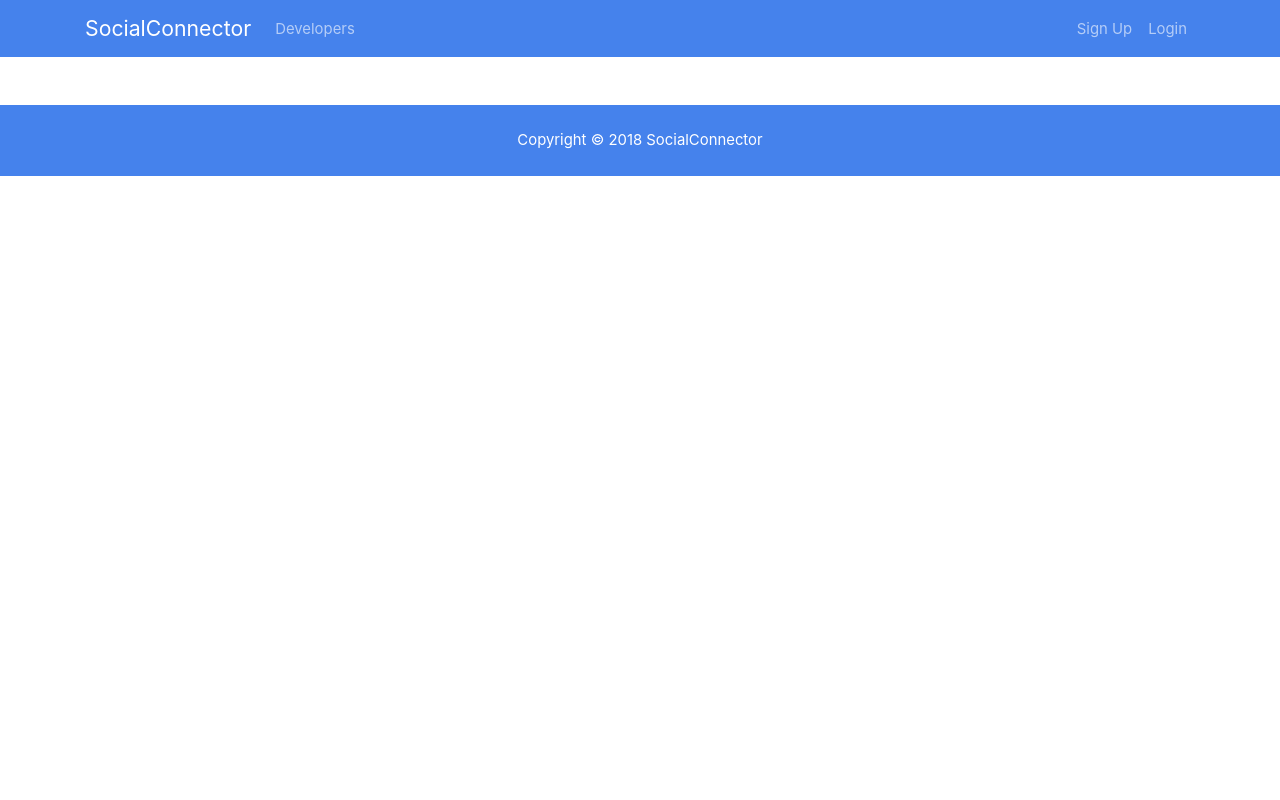
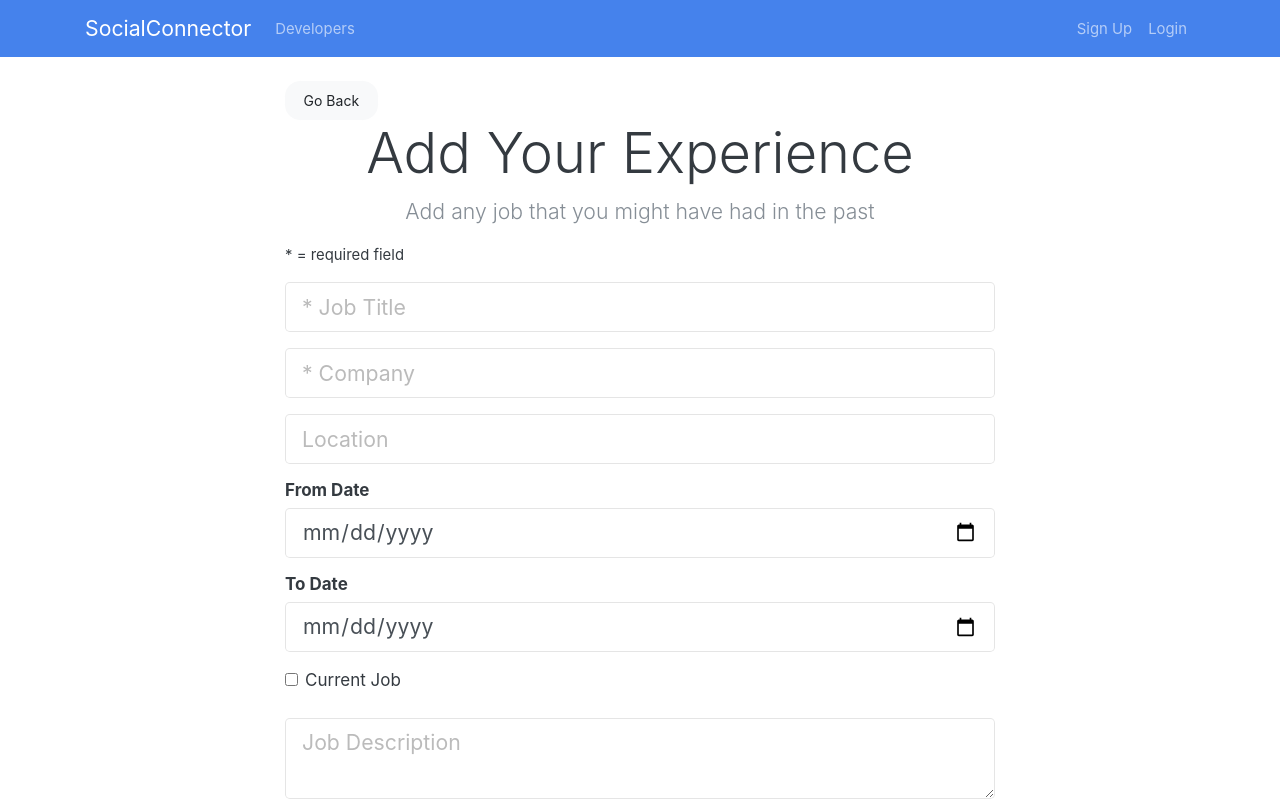
Before and after one commit to HuangStanley050/social_connect_client, a React (Create React App) app: page /add-experience in a window 1280 px wide. Shown: the top 800 px of the page. Built offline with nearby package versions, Linux system fonts and the light colour scheme.

Commit message:
almost finished with add-experience

```diff
--- a/src/App.js
+++ b/src/App.js
@@ -12,6 +12,7 @@ import Register from "./components/auth/register";
 import DashBoard from "./components/dashboard/dashboard";
 import CreateProfile from "./components/create-profile/createProfile";
 import EditProfile from "./components/edit-profile/edit-profile";
+import AddExperience from "./components/credentials/addexperience";
 import { login_success as setUser, logout } from "./store/actions/auth";
 import { clear_current_profile } from "./store/actions/profile";
 /*global localStorage */
@@ -51,7 +52,8 @@ class App extends Component {
             <Route path="/register" component={Register} />
             <Route path="/create-profile" component={CreateProfile} />
             <Route path="/dashboard" component={DashBoard} />
-            <Route exact path="/edit-profile" component={EditProfile} />
+            <Route path="/edit-profile" component={EditProfile} />
+            <Route path="/add-experience" component={AddExperience} />
           </div>
         </Switch>
         <Footer />
--- a/src/components/create-profile/createProfile.js
+++ b/src/components/create-profile/createProfile.js
@@ -82,7 +82,10 @@ class CreateProfile extends Component {
       { label: "Other", value: "Other" }
     ];
 
-    if (this.props.profile.profile !== null) {
+    if (
+      this.props.profile.profile === null &&
+      !this.props.auth.isAuthenticated
+    ) {
       redirect = <Redirect to="/dashboard" />;
     }
 
--- a/src/components/credentials/addexperience.js
+++ b/src/components/credentials/addexperience.js
@@ -2,7 +2,7 @@ import React from "react";
 import { Link } from "react-router-dom";
 import { connect } from "react-redux";
 import TextFieldGroup from "../common/TextFieldGroup";
-import TextAreaGroup from "../common/TextAreaGroup";
+import TextAreaGroup from "../common/TextAreaField";
 
 class AddExperience extends React.Component {
   state = {
@@ -11,12 +11,121 @@ class AddExperience extends React.Component {
     location: "",
     from: "",
     to: "",
-    current: "",
+    current: false,
     description: "",
     disabled: false
   };
+  handleSubmit = e => {
+    e.preventDefault();
+    console.log("submitted");
+  };
+  handleInput = e => {
+    //console.log("input changed");
+    this.setState({ [e.target.name]: e.target.value });
+  };
+  onCheck = e => {
+    this.setState({
+      current: !this.state.current,
+      disabled: !this.state.disabled
+    });
+  };
   render() {
-    return null;
+    let title_error = null;
+    let company_error = null;
+    let from_error = null;
+    return (
+      <div className="section add-experience">
+        <div className="container">
+          <div className="row">
+            <div className="col-md-8 m-auto">
+              <Link to="/dashboard" className="btn btn-light">
+                Go Back
+              </Link>
+              <h1 className="display-4 text-center">Add Your Experience</h1>
+              <p className="lead text-center">
+                Add any job that you might have had in the past
+              </p>
+              <small className="d-block pb-3">* = required field</small>
+              <form onSubmit={this.handleSubmit}>
+                <div className="form-group">
+                  <TextFieldGroup
+                    type="text"
+                    value={this.state.title}
+                    onChange={this.handleInput}
+                    placeholder="* Job Title"
+                    name="title"
+                    error={title_error}
+                  />
+                </div>
+                <div className="form-group">
+                  <TextFieldGroup
+                    type="text"
+                    placeholder="* Company"
+                    name="company"
+                    value={this.state.company}
+                    onChange={this.handleInput}
+                    error={company_error}
+                  />
+                </div>
+                <div className="form-group">
+                  <TextFieldGroup
+                    type="text"
+                    onChange={this.handleInput}
+                    value={this.state.location}
+                    placeholder="Location"
+                    name="location"
+                  />
+                </div>
+                <h6>From Date</h6>
+                <div className="form-group">
+                  <TextFieldGroup
+                    type="date"
+                    value={this.state.from}
+                    onChange={this.handleInput}
+                    error={from_error}
+                    name="from"
+                  />
+                </div>
+                <h6>To Date</h6>
+                <div className="form-group">
+                  <TextFieldGroup
+                    type="date"
+                    value={this.state.to}
+                    onChange={this.handleInput}
+                    name="to"
+                    disabled={this.state.disabled ? "disabled" : ""}
+                  />
+                </div>
+                <div className="form-check mb-4">
+                  <input
+                    className="form-check-input"
+                    type="checkbox"
+                    name="current"
+                    value={this.state.current}
+                    checked={this.state.current}
+                    onChange={this.onCheck}
+                    id="current"
+                  />
+                  <label className="form-check-label" htmlFor="current">
+                    Current Job
+                  </label>
+                </div>
+                <div className="form-group">
+                  <TextAreaGroup
+                    value={this.state.description}
+                    placeholder="Job Description"
+                    onChange={this.handleInput}
+                    name="description"
+                    info="Some of your responsabilities, etc"
+                  />
+                </div>
+                <input type="submit" className="btn btn-info btn-block mt-4" />
+              </form>
+            </div>
+          </div>
+        </div>
+      </div>
+    );
   }
 }
 
@@ -25,7 +134,10 @@ const mapDispatchToProps = dispatch => {
 };
 
 const mapStateToProps = state => {
-  return {};
+  return {
+    profile: state.profile,
+    error: state.error
+  };
 };
 
 export default connect(
```
